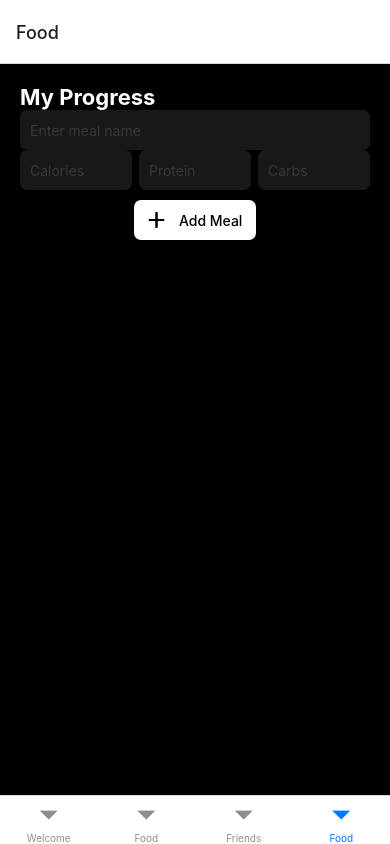
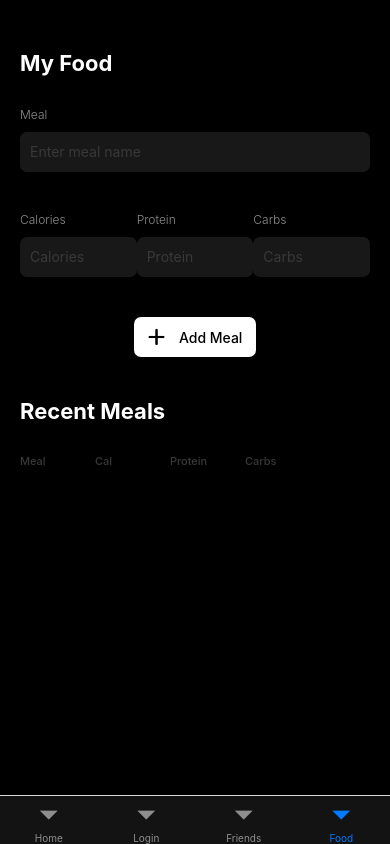
Before and after one commit to bnpm63/smartplate, a React Native app in the folder smartplate/: screen /Food in a window 390 px wide. Built offline with nearby package versions, Linux system fonts and the light colour scheme.

Commit message:
updated food screen ui

```diff
--- a/smartplate/food.tsx
+++ b/smartplate/food.tsx
@@ -14,6 +14,9 @@ const Food: React.FC = () => {
   const [pro, setPro] = useState<number | ''>('');
   const [carb, setCarb] = useState<number | ''>('');
   const [tasks, setTasks] = useState<Task[]>([]);
+  const currentDate = new Date();
+  const formattedDate = `${currentDate.getMonth() + 1}-${currentDate.getDate()}-${currentDate.getFullYear()}`;
+
 
   const addTask = () => {
     if (meal.length <= 30 && typeof cal === 'number' && typeof pro === 'number' && typeof carb === 'number') {
@@ -42,8 +45,10 @@ const Food: React.FC = () => {
     <View style={styles.container}>
       <View style={styles.form}>
         <Text style={styles.header}>
-              My Progress
+              My Food
         </Text>
+        <View>
+          <Text style={styles.input_header}>Meal</Text>
           <TextInput
             style={styles.input}
             placeholder="Enter meal name"
@@ -52,7 +57,10 @@ const Food: React.FC = () => {
             onChangeText={setMeal}
             maxLength={30}
           />
+        </View>
         <View style={styles.nutrientsRow}>
+        <View style={styles.nutrientContainer}>
+          <Text style={styles.input_header}>Calories</Text>
           <TextInput
             style={styles.nutrientInput}
             placeholder="Calories"
@@ -61,6 +69,9 @@ const Food: React.FC = () => {
             onChangeText={(text) => handleNumericInput(text, setCal)}
             keyboardType="numeric"
           />
+        </View>
+        <View style={styles.nutrientContainer}>
+          <Text style={styles.input_header}>Protein</Text>
           <TextInput
             style={styles.nutrientInput}
             placeholder="Protein"
@@ -69,6 +80,9 @@ const Food: React.FC = () => {
             onChangeText={(text) => handleNumericInput(text, setPro)}
             keyboardType="numeric"
           />
+        </View>
+        <View style={styles.nutrientContainer}>
+          <Text style={styles.input_header}>Carbs</Text>
           <TextInput
             style={styles.nutrientInput}
             placeholder="Carbs"
@@ -78,26 +92,42 @@ const Food: React.FC = () => {
             keyboardType="numeric"
           />
         </View>
+      </View>
         <TouchableOpacity style={styles.addMealButton} onPress={addTask}>
           <Image source={require('../smartplate/assets/plus-solid 2.png')} style={{height: 17.5, width: 17.5}} />
           <Text style={styles.buttonText}>Add Meal</Text>
         </TouchableOpacity>
+
+      </View>
+      <View style={{flex: 1}}>
+        <Text style={styles.header_2}>
+            Recent Meals
+        </Text>
+        <View style={styles.ni}>
+          <View style={styles.block}><Text style={styles.log_header}>Meal</Text></View>
+          <View style={styles.block}><Text style={styles.log_header}>Cal</Text></View>
+          <View style={styles.block}><Text style={styles.log_header}>Protein</Text></View>
+          <View style={styles.block}><Text style={styles.log_header}>Carbs</Text></View>
+          <Text style={styles._}>{formattedDate}</Text>
+        </View>
         <FlatList
             data={tasks}
             renderItem={({ item }) => (
               <View style={styles.taskItem}>
-              <Text>Meal: {item.meal}</Text>
-              <Text>Calories: {item.cal}</Text>
-              <Text>Protein: {item.pro}</Text>
-              <Text>Carbohydrates: {item.carb}</Text>
+                <View style={styles.block}><Text style={styles.log_text}>{item.meal}</Text>
+                </View>
+                <View style={styles.block}><Text style={styles.log_text}>{item.cal}</Text>
+                </View>
+                <View style={styles.block}><Text style={styles.log_text}>{item.pro}</Text>
+                </View>
+                <View style={styles.block}><Text style={styles.log_text}>{item.carb}</Text>
+                </View>
+                <Text style={styles.date}>{formattedDate}</Text>
               </View>
             )}
             keyExtractor={(item, index) => index.toString()}
             style={{flex:1}}
           />
-      </View>
-      <View style={{flex: 1}}>
-
       </View>
     </View>
   );
@@ -109,33 +139,85 @@ const styles = StyleSheet.create({
     backgroundColor: 'black',
     flex: 1,
   },
+
+  block: {
+    flex: 1,
+  },
+
   header: {
     color: 'white',
     fontSize: 22,
     fontWeight: 'bold',
    },
 
+   header_2: {
+    color: 'white',
+    marginBottom: 30,
+    fontSize: 22,
+    fontWeight: 'bold',
+   },
+
+  date: {
+    color: '#707070',
+    fontSize: 10,
+    fontWeight: '400',
+  },
+
+  _: {
+    color: 'black',
+    fontSize: 10,
+    fontWeight: '400',
+  },
+
+  log_header: {
+    color: '#393939',
+    fontSize: 11,
+    fontWeight: '500',
+    marginBottom: 10,
+  },
+
+  ni: {
+    flexDirection: 'row',
+    alignItems: 'center',
+    justifyContent: 'space-between',
+  },
 
   input: {
+    color: 'white',
     borderRadius: 7,
     padding: 10,
     backgroundColor: '#181818',
     height: 40,
   },
+
+  input_header: {
+    color: '#8E8E8E',
+    fontSize: 12,
+    fontWeight: '300',
+    marginBottom: 10,
+  },
+
   nutrientsRow: {
     flexDirection: 'row',
-    justifyContent: 'space-between',
+    justifyContent: 'space-between', // Ensures even spacing
     marginBottom: 10,
+    marginTop: 10,
   },
+
+
+  nutrientContainer: {
+    flex: 1, // Each container takes equal space
+    flexDirection: 'column',
+  },
+
   nutrientInput: {
     borderRadius: 7,
     padding: 10,
     backgroundColor: '#181818',
     color: 'white',
     height: 40,
+  },
 
-    width: '32%',
-  },
   addMealButton: {
     width: '35%',
     height: 40,
@@ -147,14 +229,26 @@ const styles = StyleSheet.create({
     marginBottom: 10,
     alignSelf: 'center',
   },
+
   buttonText: {
     color: 'black',
     fontWeight: '500',
     fontSize: 14,
   },
+
   taskItem: {
-    marginBottom: 10,
+    marginBottom: 20,
+    flexDirection: 'row',
+    alignItems: 'center',
+    justifyContent: 'space-between',
   },
+
+  log_text: {
+    fontSize: 12,
+    color: 'white',
+    fontWeight: '600',
+  },
+
   form: {
     justifyContent: 'space-evenly',
     flexDirection: 'column',
--- a/smartplate/tabs.tsx
+++ b/smartplate/tabs.tsx
@@ -1,4 +1,3 @@
-// Dev Modules
 import React from 'react';
 import { createBottomTabNavigator } from '@react-navigation/bottom-tabs';
 
@@ -11,22 +10,24 @@ import Friends from './friends';
 // style library
 import styles from './styles';
 
-
 const Tab = createBottomTabNavigator();
 
 const PlateTab = () => {
 	return (
 		<Tab.Navigator
+			screenOptions={{
+				tabBarStyle: { backgroundColor: '#131313' },
+				headerShown: false, // Add this line to hide the header
+			  }}
 		>
 			<Tab.Screen
 				name="Home"
 				component={Home}
-				options={{ title: 'Welcome' }}
 			/>
 			<Tab.Screen
 				name="Login"
 				component={Login}
-				options={{ title: 'Food' }}
+				options={{ title: 'Login' }}
 			/>
 			<Tab.Screen
 				name="Friends"
@@ -45,6 +46,7 @@ const PlateTab = () => {
 export default PlateTab;
 
 
+
 // THIS IS THE ORIGINAL STYLE OF THE NON FUNCTIONAL TAB-bar
       {/* <View style={styles.navbar}>
         <TouchableOpacity onPress={() => handleNavPress('Home')} style={styles.nav_button}>
```
Lines whose indentation alone changed are shown as unchanged.
